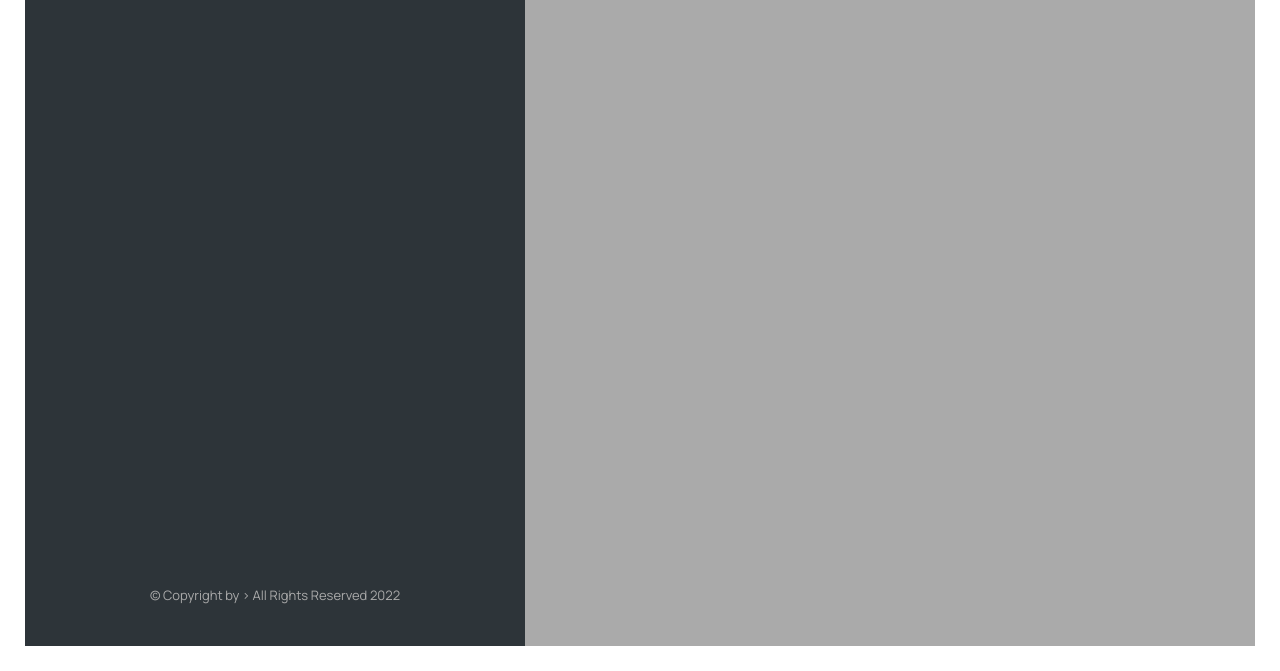
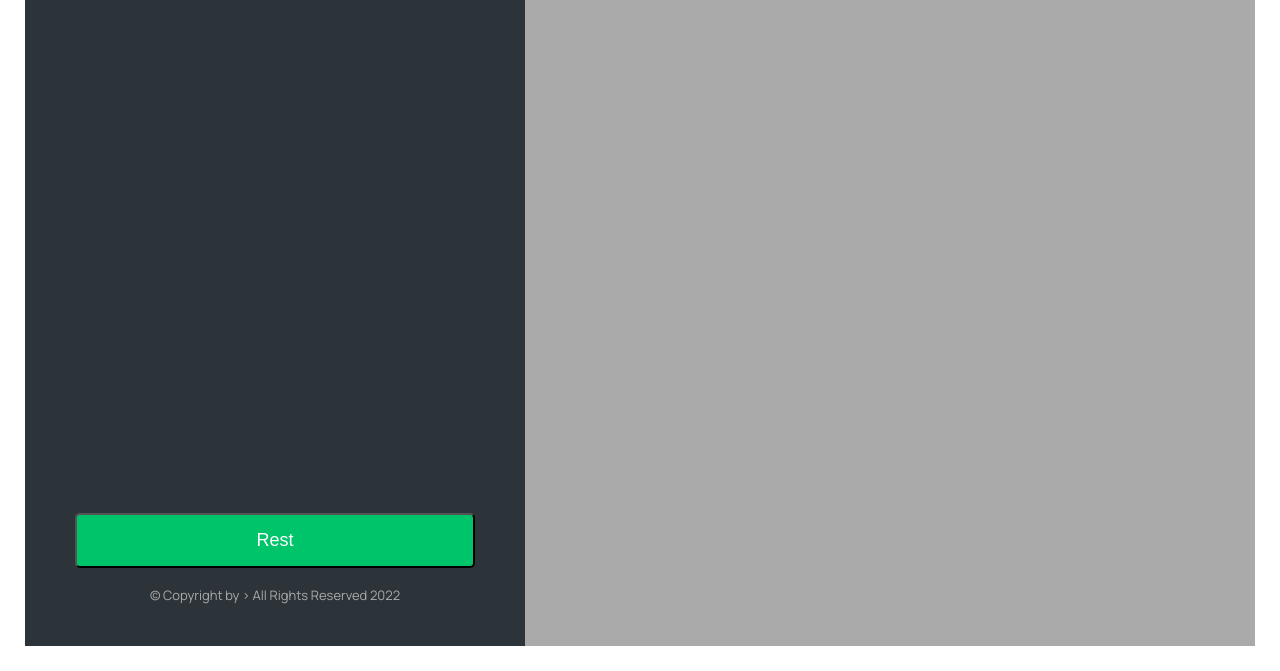
Before and after one commit to DevMonzer/Map-App, a plain HTML site: page index.html in a window 1280 px wide. Shown: the part 129-800 px from the top of the page. Drawn offline with nearby package versions, Linux system fonts and the light colour scheme.

Commit message:
added the reset button to remove all workouts from localStorage

```diff
--- a/index.html
+++ b/index.html
@@ -121,6 +121,8 @@
         </li> -->
       </ul>
 
+      <button class="button">Rest</button>
+
       <p class="copyright">
         &copy; Copyright by > All Rights Reserved <span id="year"></span>
       </p>
--- a/script.js
+++ b/script.js
@@ -67,7 +67,7 @@ const inputDistance = document.querySelector('.form__input--distance');
 const inputDuration = document.querySelector('.form__input--duration');
 const inputCadence = document.querySelector('.form__input--cadence');
 const inputElevation = document.querySelector('.form__input--elevation');
-const year = document.getElementById('year');
+const button = document.querySelector('.button');
 
 class App {
   #map;
@@ -90,6 +90,9 @@ class App {
 
     // Move to the workout position on the map
     containerWorkouts.addEventListener('click', this._moveToPopup.bind(this));
+
+    // Reseting the localStorage
+    button.addEventListener('click', this._reset);
   }
 
   _getPosition() {
@@ -324,8 +327,14 @@ class App {
       this._renderWorkout(work);
     });
   }
+
+  _reset() {
+    localStorage.removeItem('workouts');
+    location.reload();
+  }
 }
 
 const app = new App();
 
+const year = document.getElementById('year');
 year.innerHTML = new Date().getFullYear();
--- a/style.css
+++ b/style.css
@@ -218,3 +218,13 @@ a:visited {
 .cycling-popup .leaflet-popup-content-wrapper {
   border-left: 5px solid var(--color-brand--1);
 }
+
+.button {
+  background-color: var(--color-brand--2);
+  border-radius: 5px;
+  padding: 1.5rem 2.25rem;
+  margin-bottom: 1.75rem;
+  cursor: pointer;
+  color: #fff;
+  font-size: 18px;
+}
```
